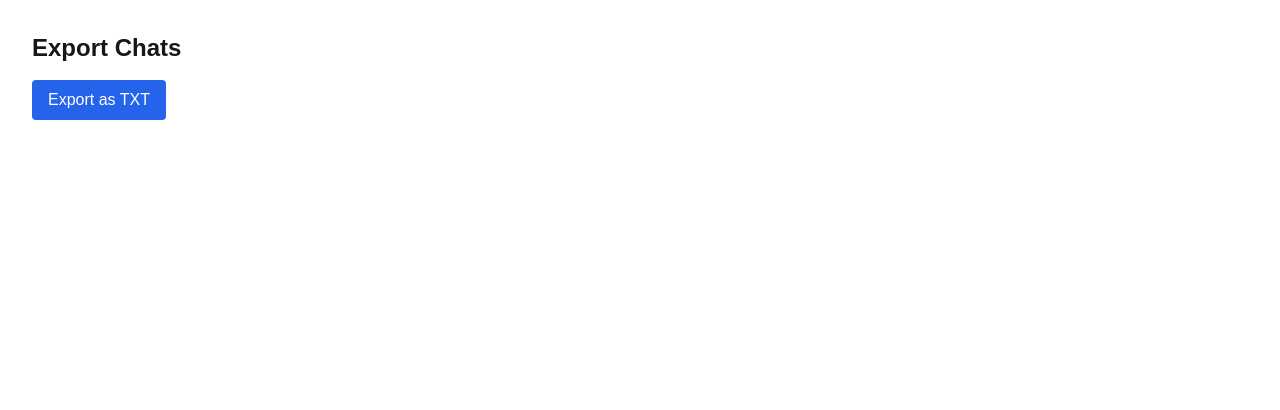
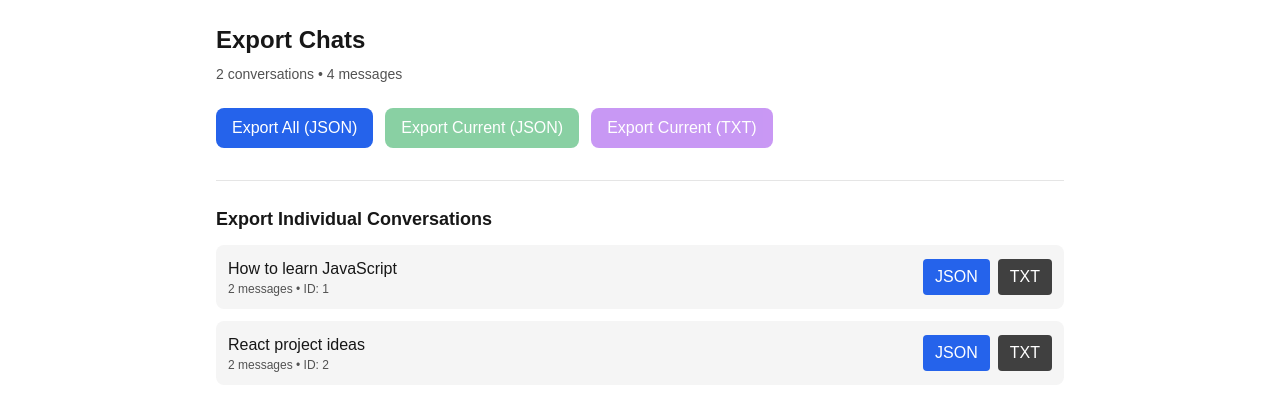
Before and after one commit to Pranavlovescode/GPT-clone, a Next.js app: page /export in a window 1280 px wide. Shown: the top 410 px of the page. Built offline with nearby package versions, Linux system fonts and the light colour scheme.

Commit message:
refactor: enhance export functionality and user display in sidebar

```diff
--- a/src/app/export/page.js
+++ b/src/app/export/page.js
@@ -1,28 +1,167 @@
-"use client"
-import React from 'react';
-import { saveAs } from 'file-saver';
+"use client";
+import React, { useMemo } from "react";
+import { useChat } from "@/context/ChatContext";
 
-const mockChats = [
-  { id: 1, user: 'User', message: 'Hello!' },
-  { id: 2, user: 'Bot', message: 'Hi, how can I help you?' },
-];
+// Helper: download a JSON file
+function downloadJSON(data, filename) {
+  const blob = new Blob([JSON.stringify(data, null, 2)], {
+    type: "application/json;charset=utf-8",
+  });
+  const url = URL.createObjectURL(blob);
+  const link = document.createElement("a");
+  link.href = url;
+  link.download = filename;
+  link.click();
+  URL.revokeObjectURL(url);
+}
 
-function exportChatsAsTxt(chats) {
-  const content = chats.map(chat => `${chat.user}: ${chat.message}`).join('\n');
-  const blob = new Blob([content], { type: 'text/plain;charset=utf-8' });
-  saveAs(blob, 'chat-export.txt');
+// Helper: download TXT
+function downloadTXT(content, filename) {
+  const blob = new Blob([content], { type: "text/plain;charset=utf-8" });
+  const url = URL.createObjectURL(blob);
+  const link = document.createElement("a");
+  link.href = url;
+  link.download = filename;
+  link.click();
+  URL.revokeObjectURL(url);
+}
+
+// Format a conversation to TXT
+function conversationToTxt(conversation) {
+  const header = `Title: ${conversation.title || "Untitled"}\nID: ${
+    conversation.id
+  }\nMessages: ${conversation.messages?.length || 0}\n---\n`;
+  const lines = (conversation.messages || []).map(
+    (m) =>
+      `${m.timestamp ? `[${new Date(m.timestamp).toLocaleString()}] ` : ""}${
+        m.role === "assistant" ? "AI" : "You"
+      }: ${m.content}`
+  );
+  return [header, ...lines].join("\n");
 }
 
 export default function ExportPage() {
+  const { conversations, currentConversation, exportConversations } = useChat();
+
+  const hasConversations = conversations && conversations.length > 0;
+  const hasCurrent =
+    currentConversation &&
+    currentConversation.id &&
+    currentConversation.id !== "default";
+
+  const totalMessages = useMemo(
+    () => conversations.reduce((acc, c) => acc + (c.messages?.length || 0), 0),
+    [conversations]
+  );
+
+  const handleExportAllJSON = () => {
+    // Use existing context helper for consistency
+    if (typeof exportConversations === "function") return exportConversations();
+    downloadJSON(
+      conversations,
+      `chatgpt-conversations-${new Date().toISOString().split("T")[0]}.json`
+    );
+  };
+
+  const handleExportCurrentJSON = () => {
+    if (!hasCurrent) return;
+    downloadJSON(
+      currentConversation,
+      `chatgpt-conversation-${currentConversation.id}.json`
+    );
+  };
+
+  const handleExportCurrentTXT = () => {
+    if (!hasCurrent) return;
+    downloadTXT(
+      conversationToTxt(currentConversation),
+      `chatgpt-conversation-${currentConversation.id}.txt`
+    );
+  };
+
+  const handleExportOneJSON = (conv) => {
+    downloadJSON(conv, `chatgpt-conversation-${conv.id}.json`);
+  };
+
+  const handleExportOneTXT = (conv) => {
+    downloadTXT(conversationToTxt(conv), `chatgpt-conversation-${conv.id}.txt`);
+  };
+
   return (
-    <div className="p-8">
-      <h1 className="text-2xl font-bold mb-4">Export Chats</h1>
-      <button
-        className="px-4 py-2 bg-blue-600 text-white rounded hover:bg-blue-700"
-        onClick={() => exportChatsAsTxt(mockChats)}
-      >
-        Export as TXT
-      </button>
+    <div className="p-6 max-w-4xl mx-auto">
+      <h1 className="text-2xl font-bold mb-2">Export Chats</h1>
+      <p className="text-sm text-gray-600 dark:text-gray-400 mb-6">
+        {hasConversations
+          ? `${conversations.length} conversations • ${totalMessages} messages`
+          : "No conversations available to export."}
+      </p>
+
+      <div className="flex flex-wrap gap-3 mb-8">
+        <button
+          className="px-4 py-2 rounded-lg bg-blue-600 text-white hover:bg-blue-700 disabled:opacity-50"
+          onClick={handleExportAllJSON}
+          disabled={!hasConversations}
+        >
+          Export All (JSON)
+        </button>
+
+        <button
+          className="px-4 py-2 rounded-lg bg-green-600 text-white hover:bg-green-700 disabled:opacity-50"
+          onClick={handleExportCurrentJSON}
+          disabled={!hasCurrent}
+        >
+          Export Current (JSON)
+        </button>
+
+        <button
+          className="px-4 py-2 rounded-lg bg-purple-600 text-white hover:bg-purple-700 disabled:opacity-50"
+          onClick={handleExportCurrentTXT}
+          disabled={!hasCurrent}
+        >
+          Export Current (TXT)
+        </button>
+      </div>
+
+      <div className="border-t dark:border-gray-700 pt-6">
+        <h2 className="text-lg font-semibold mb-3">
+          Export Individual Conversations
+        </h2>
+        {!hasConversations ? (
+          <div className="text-gray-500">No conversations found.</div>
+        ) : (
+          <ul className="space-y-3">
+            {conversations.map((conv) => (
+              <li
+                key={conv.id}
+                className="flex items-center justify-between p-3 rounded-lg bg-gray-100 dark:bg-gray-800"
+              >
+                <div className="min-w-0">
+                  <div className="font-medium truncate">
+                    {conv.title || "Untitled"}
+                  </div>
+                  <div className="text-xs text-gray-600 dark:text-gray-400">
+                    {conv.messages?.length || 0} messages • ID: {conv.id}
+                  </div>
+                </div>
+                <div className="flex gap-2 ml-3">
+                  <button
+                    className="px-3 py-1.5 rounded bg-blue-600 text-white hover:bg-blue-700"
+                    onClick={() => handleExportOneJSON(conv)}
+                  >
+                    JSON
+                  </button>
+                  <button
+                    className="px-3 py-1.5 rounded bg-gray-700 text-white hover:bg-gray-800"
+                    onClick={() => handleExportOneTXT(conv)}
+                  >
+                    TXT
+                  </button>
+                </div>
+              </li>
+            ))}
+          </ul>
+        )}
+      </div>
     </div>
   );
 }
--- a/src/components/sidebar/Sidebar.js
+++ b/src/components/sidebar/Sidebar.js
@@ -5,10 +5,12 @@
 import ConversationSearch from "./ConversationSearch";
 import SettingsMenu from "./SettingsMenu";
 import { useChat } from "@/context/ChatContext";
+import { useAuth } from "@/context/AuthContext";
 
 export default function Sidebar() {
   const { addConversation, conversations } = useChat();
   const [searchTerm, setSearchTerm] = useState("");
+  const { user, logout } = useAuth();
 
   // Filter conversations based on search term
   const filteredConversations = useMemo(() => {
@@ -90,10 +92,10 @@
         <div className="flex items-center justify-between">
           <div className="flex items-center gap-2 p-2 rounded-lg hover:bg-gray-800 cursor-pointer flex-1 transition-all duration-150">
             <div className="h-7 w-7 rounded-full bg-gradient-to-br from-green-500 to-green-300 shadow-md flex items-center justify-center text-sm font-bold border-2 border-green-200">
-              PT
+
             </div>
-            <span className="text-sm truncate font-medium text-gray-100">
-              Pranav Titambe
+            <span className="text-sm p-2 truncate font-medium text-gray-100">
+              {user?.email || "Guest User"}
             </span>
           </div>
           <div className="ml-2">
```
